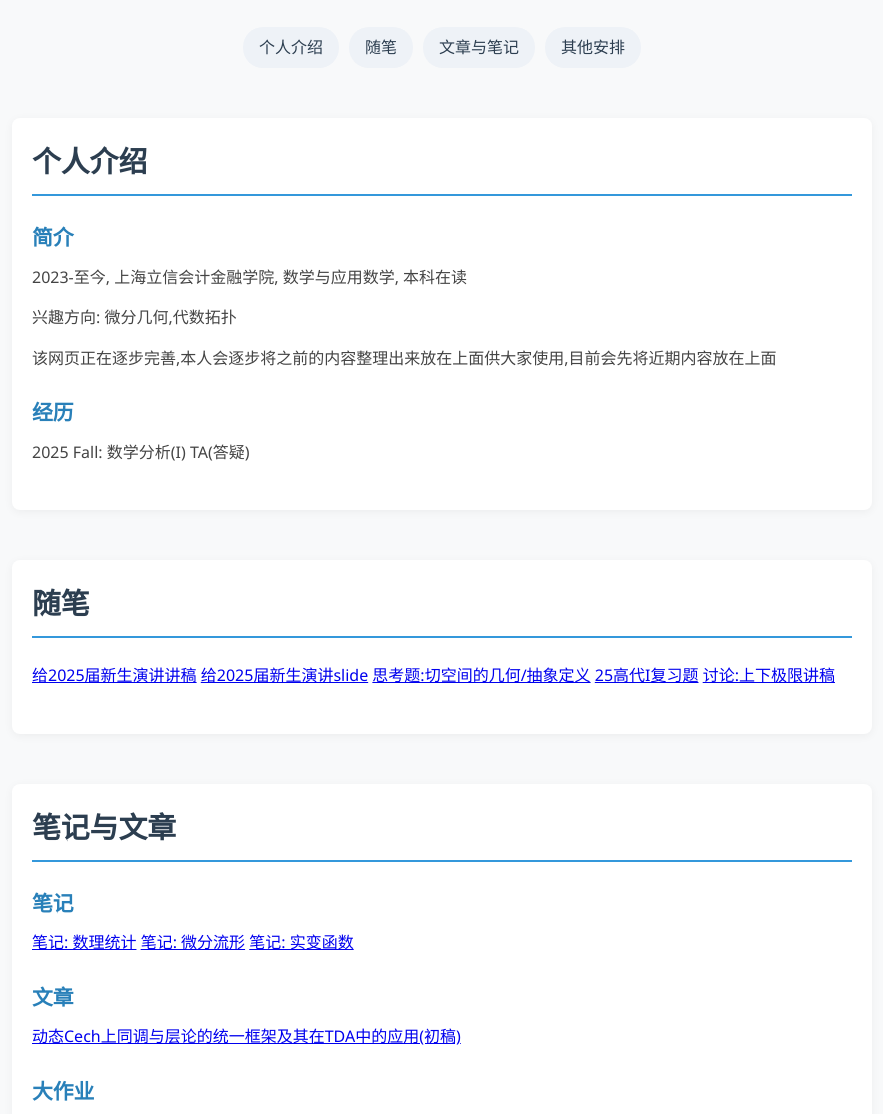
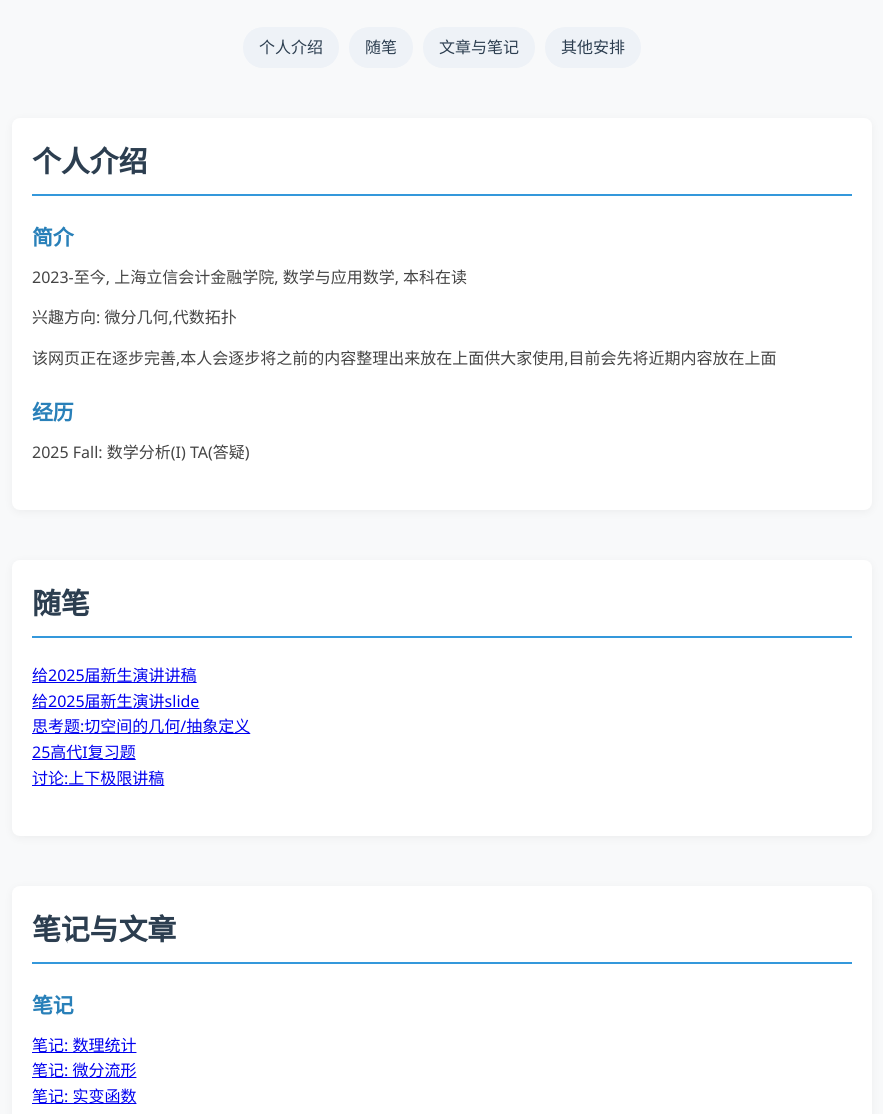
Before and after one commit to tangjiaqi22/tangjiaqi.github.io, a plain HTML site: page index.html in a window 1280 px wide. Shown: the part 186-1300 px from the top of the page, without its empty margins (198-1081 px from the left). Drawn offline with Linux system fonts and the light colour scheme.

Commit message:
Update index.html

```diff
--- a/index.html
+++ b/index.html
@@ -185,10 +185,10 @@
     <section id="interests">
         <h2>随笔</h2>
         <div class="content-block">
-            <a href="https://raw.githubusercontent.com/tangjiaqi22/tangjiaqi.github.io/main/pdfs/2025jianggao.pdf">给2025届新生演讲讲稿</a>
-            <a href="https://raw.githubusercontent.com/tangjiaqi22/tangjiaqi.github.io/main/pdfs/slide.pdf">给2025届新生演讲slide</a>
-            <a href="https://raw.githubusercontent.com/tangjiaqi22/tangjiaqi.github.io/main/pdfs/yupin_tangentspace_def.pdf">思考题:切空间的几何/抽象定义</a>
-            <a href="https://raw.githubusercontent.com/tangjiaqi22/tangjiaqi.github.io/main/pdfs/25adex.pdf">25高代I复习题</a>
+            <a href="https://raw.githubusercontent.com/tangjiaqi22/tangjiaqi.github.io/main/pdfs/2025jianggao.pdf">给2025届新生演讲讲稿</a><br/>
+            <a href="https://raw.githubusercontent.com/tangjiaqi22/tangjiaqi.github.io/main/pdfs/slide.pdf">给2025届新生演讲slide</a><br/>
+            <a href="https://raw.githubusercontent.com/tangjiaqi22/tangjiaqi.github.io/main/pdfs/yupin_tangentspace_def.pdf">思考题:切空间的几何/抽象定义</a><br/>
+            <a href="https://raw.githubusercontent.com/tangjiaqi22/tangjiaqi.github.io/main/pdfs/25adex.pdf">25高代I复习题</a><br/>
             <a href="https://raw.githubusercontent.com/tangjiaqi22/tangjiaqi.github.io/main/pdfs/lecture_script_shangxiajixian.pdf">讨论:上下极限讲稿</a>
         </div>
     </section>
@@ -198,8 +198,8 @@
 
         <div class="content-block">
             <h3>笔记</h3>
-            <a href="https://raw.githubusercontent.com/tangjiaqi22/tangjiaqi.github.io/main/pdfs/Note_Mathematical_Statistics_lixin.pdf">笔记: 数理统计</a>
-            <a href="https://raw.githubusercontent.com/tangjiaqi22/tangjiaqi.github.io/main/pdfs/Note_DifferentialGeometry_lixin.pdf">笔记: 微分流形</a>
+            <a href="https://raw.githubusercontent.com/tangjiaqi22/tangjiaqi.github.io/main/pdfs/Note_Mathematical_Statistics_lixin.pdf">笔记: 数理统计</a><br/>
+            <a href="https://raw.githubusercontent.com/tangjiaqi22/tangjiaqi.github.io/main/pdfs/Note_DifferentialGeometry_lixin.pdf">笔记: 微分流形</a><br/>
             <a href="https://raw.githubusercontent.com/tangjiaqi22/tangjiaqi.github.io/main/pdfs/lecture_notes_RealAnalysis.pdf">笔记: 实变函数</a>
         </div>
 
```
